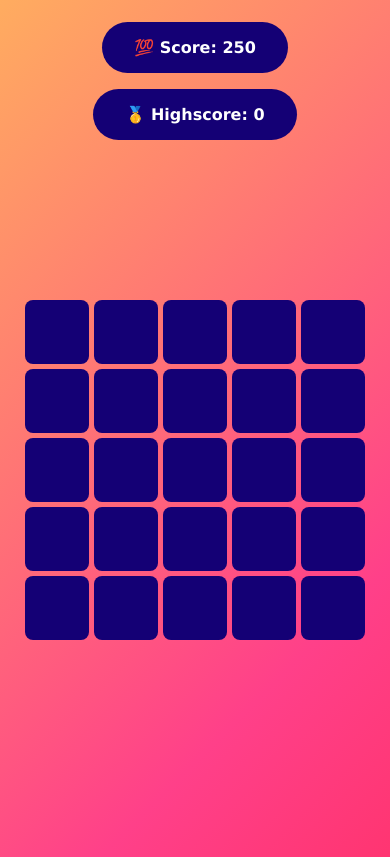
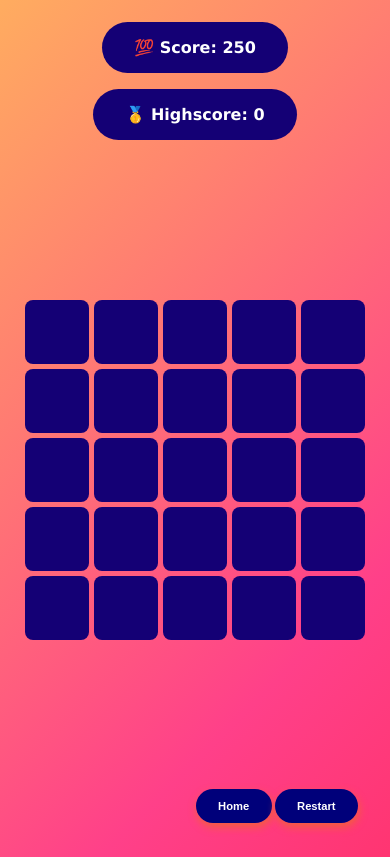
Before and after one commit to mohitboyidapu/mysterymania, a plain HTML site: page source-html-css-js/hard.html in a window 390 px wide. Drawn offline with Linux system fonts and the light colour scheme; a web font is replaced by a local one.

Commit message:
Update hard.html
Added restart btn, home btn

```diff
--- a/source-html-css-js/hard.html
+++ b/source-html-css-js/hard.html
@@ -55,7 +55,11 @@
          width: 5.5rem;
          border-radius: 8px;
       }
-
+      .goback{
+            position: absolute;
+            bottom: 2rem;
+            right: 2rem;
+      }
       @media only screen and (max-width: 800px) {
          #gameOverWindow{
             width: 90%;
@@ -76,6 +80,9 @@
          .card-img{
             width: 4rem;
             border-radius: 8px;
+         }
+         .goback{
+            font-size: 0.7rem;
          }
       }
 
@@ -236,5 +243,9 @@
          <img class="card-img hide" data-value="100"  id="24back" src="images/59223.jpg"  alt="">
       </div>
    </section>
+   <div class="goback">
+      <a class="homebtn nav-btn" style="background-color: rgb(0, 0, 122);" href="diff.html">Home</a>
+      <a class="restartbtn nav-btn" style="background-color: rgb(0, 0, 122);" href="hard.html">Restart</a>
+   </div>
 </body>
 </html>
```
